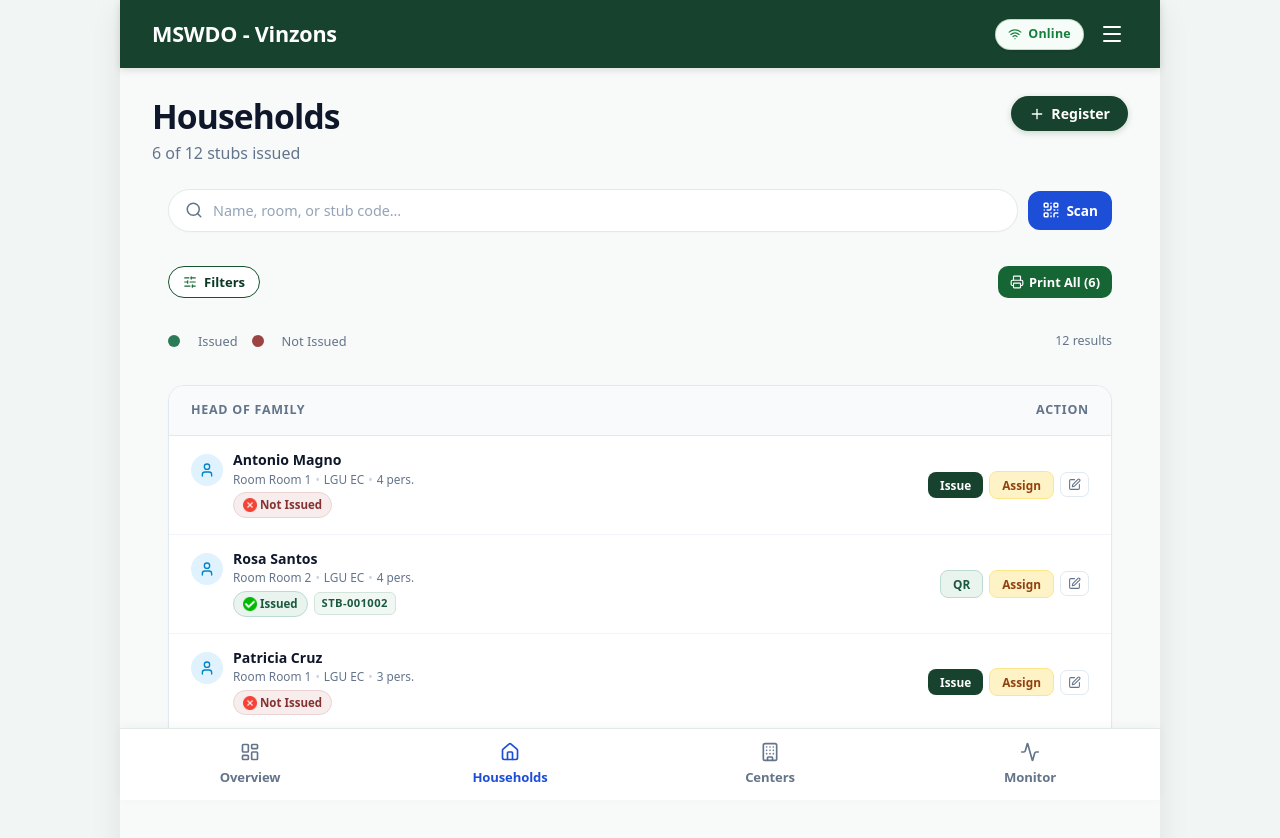
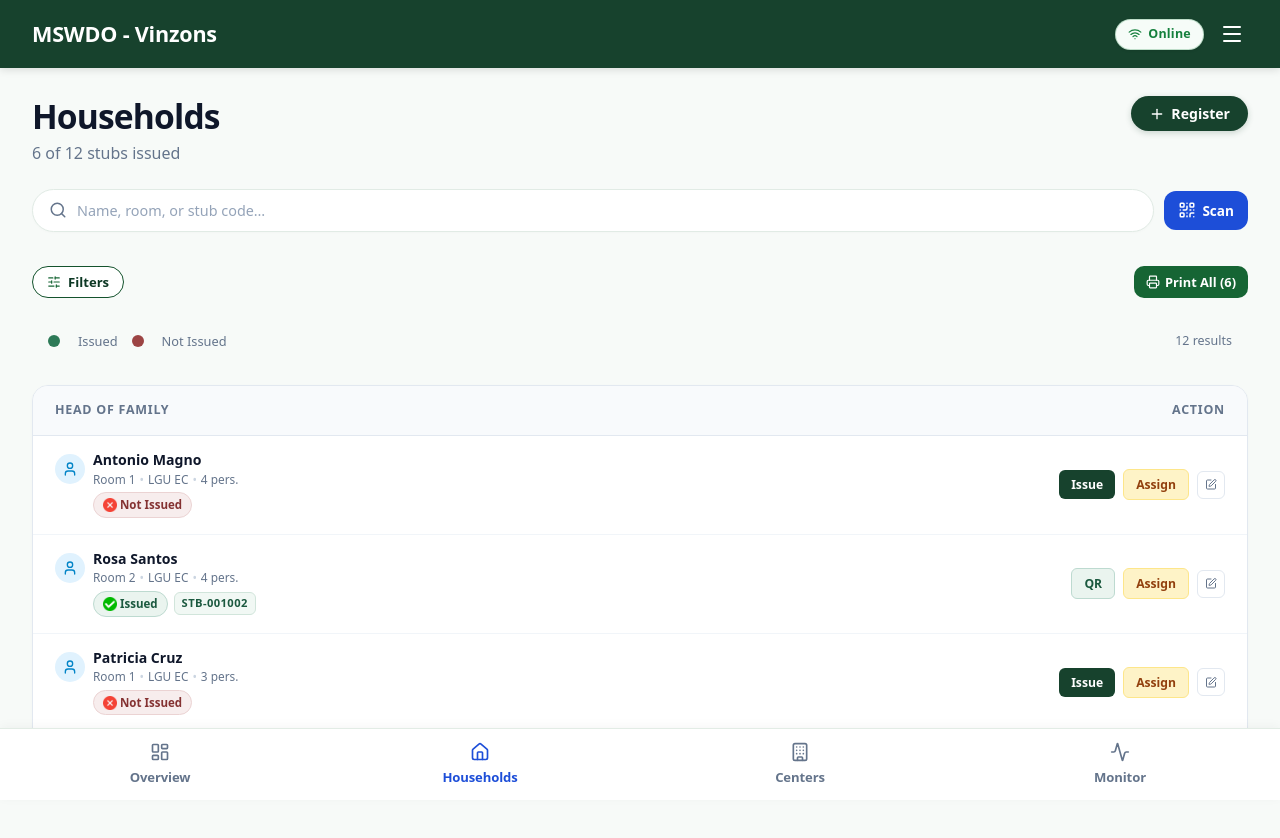
Before and after one commit to shironxiao/mswdo-vinzons, a React (Vite) app: page /mobile/households in a window 1280 px wide. Shown: the top 838 px of the page. Built offline with nearby package versions, Linux system fonts and the light colour scheme.

Commit message:
responsive  desu ne?

```diff
--- a/src/layouts/mobile/MobileLayout.css
+++ b/src/layouts/mobile/MobileLayout.css
@@ -1,47 +1,28 @@
 /* ==========================================================
    Mobile Layout Styles
    Unified container, Topbar, and Bottom Navigation Bar
-   Responsive across Mobile, Tablet, and Desktop viewports
+   Fully responsive across Mobile, Tablet, and Desktop (100% stretch)
    ========================================================== */
-
-:root {
-  --mobile-shell-max-width: 480px;
-}
-
-@media (min-width: 640px) {
-  :root {
-    --mobile-shell-max-width: 768px;
-  }
-}
-
-@media (min-width: 1024px) {
-  :root {
-    --mobile-shell-max-width: 1040px;
-  }
-}
 
 .vin-mobile-root {
   min-height: 100vh;
   width: 100%;
   display: flex;
-  justify-content: center;
-  align-items: stretch;
-  background-color: #f1f5f3;
+  flex-direction: column;
+  background-color: #f7faf8;
   font-family: system-ui, -apple-system, BlinkMacSystemFont, 'Segoe UI', Roboto, Oxygen, Ubuntu, Cantarell, sans-serif;
   box-sizing: border-box;
 }
 
 .vin-mobile-shell {
   width: 100%;
-  max-width: var(--mobile-shell-max-width);
+  max-width: 100%;
   min-height: 100vh;
   background-color: #f7faf8;
   display: flex;
   flex-direction: column;
-  box-shadow: 0 10px 30px rgba(0, 0, 0, 0.08);
   position: relative;
   box-sizing: border-box;
-  transition: max-width 0.2s ease;
 }
 
 /* ---------------------------------------------------------
@@ -57,6 +38,7 @@
   position: sticky;
   top: 0;
   z-index: 30;
+  width: 100%;
   box-sizing: border-box;
   box-shadow: 0 2px 8px rgba(0, 0, 0, 0.12);
 }
@@ -267,10 +249,10 @@
 .vin-mobile-bottom-nav {
   position: fixed;
   bottom: 0;
-  left: 50%;
-  transform: translateX(-50%);
+  left: 0;
+  right: 0;
   width: 100%;
-  max-width: var(--mobile-shell-max-width);
+  max-width: 100%;
   height: 68px;
   background-color: #ffffff;
   border-top: 1px solid #e2ece5;
@@ -280,7 +262,6 @@
   z-index: 40;
   box-sizing: border-box;
   box-shadow: 0 -2px 10px rgba(0, 0, 0, 0.04);
-  transition: max-width 0.2s ease;
 }
 
 .vin-mobile-nav-item {
--- a/src/pages/Mobile/MobileCenters.css
+++ b/src/pages/Mobile/MobileCenters.css
@@ -30,7 +30,7 @@
   display: flex;
   align-items: center;
   gap: 8px;
-  padding: 4px 16px 12px;
+  padding: 4px 0 12px;
   width: 100%;
   box-sizing: border-box;
 }
--- a/src/pages/Mobile/MobileCommon.css
+++ b/src/pages/Mobile/MobileCommon.css
@@ -350,12 +350,15 @@
   border-radius: 16px;
   overflow: hidden;
   box-shadow: 0 1px 3px rgba(0, 0, 0, 0.03);
-  margin: 0 16px 20px;
+  margin: 0 0 20px 0;
+  width: 100%;
+  box-sizing: border-box;
 }
 
 .vin-mob-table-responsive {
   width: 100%;
-  overflow-x: hidden;
+  overflow-x: auto;
+  -webkit-overflow-scrolling: touch;
 }
 
 .vin-mob-table {
@@ -659,6 +662,49 @@
    Responsive Breakpoints for Desktop, Tablet, and Mobile
    (Home, Household, Center, Monitor sections)
    ========================================================== */
+
+/* Mobile-first: compact table cells and actions */
+.vin-mob-table th {
+  padding: 9px 8px;
+  font-size: 0.68rem;
+  white-space: nowrap;
+}
+
+.vin-mob-table td {
+  padding: 10px 8px;
+  font-size: 0.82rem;
+}
+
+.vin-mob-td-name {
+  gap: 8px;
+  min-width: 0;
+}
+
+.vin-mob-table-avatar {
+  width: 30px !important;
+  height: 30px !important;
+  min-width: 30px !important;
+}
+
+.vin-mob-table-actions {
+  gap: 4px;
+  flex-wrap: nowrap;
+  flex-shrink: 0;
+}
+
+.vin-mob-row-btn {
+  padding: 4px 8px;
+  font-size: 0.72rem;
+  border-radius: 6px;
+}
+
+.vin-mob-row-edit {
+  width: 26px;
+  height: 26px;
+  min-width: 26px;
+  border-radius: 6px;
+}
+
 @media (min-width: 640px) {
   .vin-mob-page {
     gap: 20px;
@@ -675,12 +721,25 @@
     gap: 16px;
   }
   .vin-mob-table th {
-    padding: 13px 18px;
+    padding: 12px 16px;
     font-size: 0.74rem;
+    white-space: normal;
   }
   .vin-mob-table td {
-    padding: 14px 18px;
+    padding: 14px 16px;
     font-size: 0.88rem;
+  }
+  .vin-mob-table-actions {
+    gap: 8px;
+  }
+  .vin-mob-row-btn {
+    padding: 6px 12px;
+    font-size: 0.76rem;
+  }
+  .vin-mob-row-edit {
+    width: 28px;
+    height: 28px;
+    min-width: 28px;
   }
 }
 
--- a/src/pages/Mobile/MobileHouseholds.css
+++ b/src/pages/Mobile/MobileHouseholds.css
@@ -8,7 +8,7 @@
   display: flex;
   align-items: center;
   gap: 10px;
-  padding: 0 16px 10px;
+  padding: 0 0 10px;
 }
 
 .vin-hh-scan-btn {
@@ -34,7 +34,7 @@
   align-items: center;
   flex-wrap: wrap;
   gap: 8px;
-  padding: 0 16px 10px;
+  padding: 0 0 10px;
 }
 
 /* Filter button - Oval pill style matching user image */
--- a/src/pages/Mobile/MobileHouseholds.jsx
+++ b/src/pages/Mobile/MobileHouseholds.jsx
@@ -1520,7 +1520,7 @@ export default function MobileHouseholds() {
                           <div className="vin-mob-head-name">{item.name}</div>
                           <div className="vin-mob-head-sub">
                             {item.room && item.room !== 'Unassigned' ? (
-                              <span>Room {item.room}</span>
+                              <span>{item.room.startsWith('Room') ? item.room : `Room ${item.room}`}</span>
                             ) : (
                               <span className="vin-mob-unassigned-tag">No Room</span>
                             )}
--- a/src/pages/Mobile/MobileMonitor.css
+++ b/src/pages/Mobile/MobileMonitor.css
@@ -8,7 +8,7 @@
   align-items: center;
   flex-wrap: wrap;
   gap: 8px;
-  padding: 0 16px 10px;
+  padding: 0 0 10px;
 }
 
 .vin-mon-filter-btn {
@@ -113,7 +113,7 @@
   display: flex;
   align-items: center;
   gap: 6px;
-  padding: 0 16px 10px;
+  padding: 0 0 10px;
   font-size: 0.8rem;
   color: #64748b;
 }
@@ -123,7 +123,7 @@
   display: grid;
   grid-template-columns: repeat(2, 1fr);
   gap: 12px;
-  padding: 0 16px 20px;
+  padding: 0 0 20px;
 }
 
 /* Tile */
```
